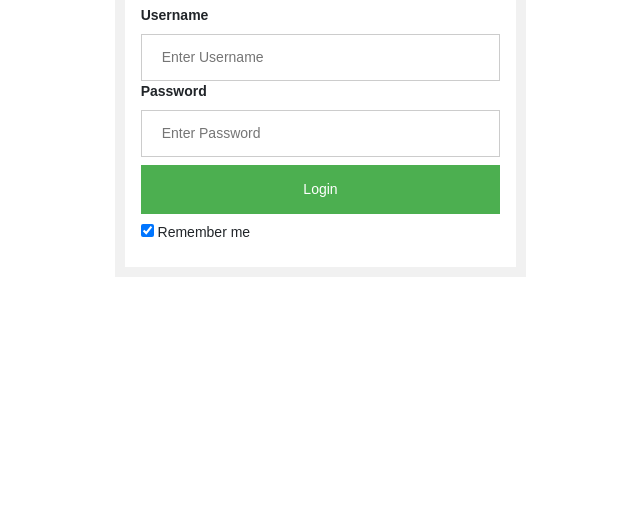
After one commit to nurainiersanti/U-Car-Rental, a PHP site: page /U-Car-Rental/admin/login.php in a window 1280 px wide. The commit adds this page. Shown: the part 208-725 px from the top of the page, without its empty margins (312-952 px from the left). Run offline with PHP 8.4, Linux system fonts and the light colour scheme; some libraries are stand-ins or nearby versions.

Commit message:
Add files via upload

```diff
--- /dev/null
+++ b/admin/login.php
@@ -0,0 +1,107 @@
+<?php
+include("conn.php");
+session_start();
+  if(isset($_SESSION['username_admin'])){
+    header('location:index.php');
+  }
+?>
+  <!DOCTYPE html>
+<html lang="en">
+  <head>
+    <meta charset="utf-8">
+    <meta http-equiv="X-UA-Compatible" content="IE=edge">
+    <meta name="viewport" content="width=device-width, initial-scale=1">
+    <title>Login</title>
+
+    <link href="assets/css/bootstrap.min.css" rel="stylesheet">
+    <link href="assets/css/style.css" rel="stylesheet">
+    <link href="assets/css/dashboard.css" rel="stylesheet">
+  </head>
+  <body>
+  <nav class="navbar navbar-dark fixed-top bg-dark flex-md-nowrap p-0 shadow">
+      <a class="navbar-brand col-sm-3 col-md-2 mr-0" href="#">Pemrograman Web</a>
+    </nav>
+    <div class="col-md-8 col-md-offset-4 form-login">
+
+    <?php
+    /* handle error */
+    if (isset($_GET['error'])) : ?>
+        <div class="alert alert-warning alert-dismissible" role="alert">
+          <button type="button" class="close" data-dismiss="alert" aria-label="Close">
+            <span aria-hidden="true">&times;</span>
+          </button>
+          <strong>Warning!</strong> <?=base64_decode($_GET['error']);?>
+        </div>
+    <?php endif;?>
+
+<form action="cek_session.php" method="POST">
+  <div class="imgcontainer">
+    <img src="https://i.postimg.cc/rpLHJDmn/hello-1.png" alt="Avatar" class="avatar">
+  </div>
+
+  <div class="container">
+    <label for="username"><b>Username</b></label>
+    <input type="text" placeholder="Enter Username" name="username_admin">
+
+    <label for="password"><b>Password</b></label>
+    <input type="password" placeholder="Enter Password" name="password">
+
+    <button type="submit">Login</button>
+    <label>
+      <input type="checkbox" checked="checked" name="remember"> Remember me
+    </label>
+  </div>
+
+</form>
+
+<style>
+body {font-family: Arial, Helvetica, sans-serif;}
+form {border: 10px
+      solid #f1f1f1;
+      margin-left : 50%;
+      margin-top : 50px ;}
+
+input[type=text], input[type=password] {
+    width: 100%;
+    padding: 12px 20px;
+    margin: px 0;
+    display: inline-block;
+    border: 1px solid #ccc;
+    box-sizing: border-box;
+}
+
+button {
+    background-color: #4CAF50;
+    color: white;
+    padding: 14px 20px;
+    margin: 8px 0;
+    border: none;
+    cursor: pointer;
+    width: 100%;
+}
+
+button:hover {
+    opacity: 0.8;
+}
+
+.imgcontainer {
+    text-align: center;
+    margin: 20px 0 10px 0;
+    margin-top: 10px;
+}
+
+img.avatar {
+    width: 40%;
+    border-radius: 50%;
+}
+
+.container {
+    padding: 16px;
+}
+</style>
+
+
+    <script src="assets/js/jquery.min.js"></script>
+    <script src="assets/js/bootstrap.min.js"></script>
+  </body>
+</html>
```
Also changed, not shown: admin/cek_session.php (+0 -22 lines), admin/form.php (+6 -6 lines), admin/index.php (+10 -3 lines), admin/conn.php (line endings or trailing spaces), admin/delete.php (line endings or trailing spaces), admin/update.php (line endings or trailing spaces).
